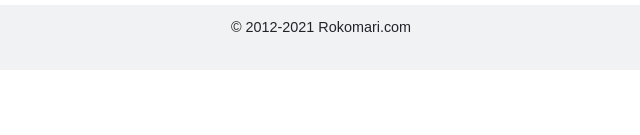
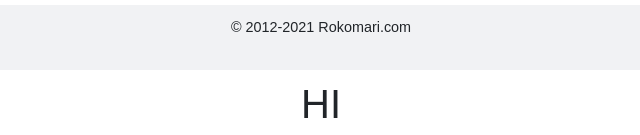
Before and after one commit to Rubel224603/rok-, a plain HTML site: page index.html in a window 1280 px wide. Shown: the part 2773-2908 px from the top of the page, 319-959 px from the left. Before the commit the page ends 2843 px from the top, so only its background shows below. Drawn offline with nearby package versions, Linux system fonts and the light colour scheme; a web font is replaced by a local one.

Commit message:
my modify code

```diff
--- a/index.html
+++ b/index.html
@@ -957,7 +957,8 @@
 						<li>Best selling</li>
 						<li>Gift Card</li>
 					</ul>
-				</div><div class="col-md-3 vm0">
+				</div>
+				<div class="col-md-3 vm0">
 					<h4>Likes Us Facebook</h4>
 					<div class="fbPage">
 
@@ -1017,6 +1018,15 @@
 					<p class="text-center">© 2012-2021 Rokomari.com</p>
 				</div>
 		</footer>
+		<div class="container">
+
+			<div class="row">
+				<div class="col-md-12">
+					<h1 class="text-center ">HI</h1>
+
+				</div>
+			</div>
+		</div>
 
 
 	 <script src="js/bootstrap.min.js"></script>
```
